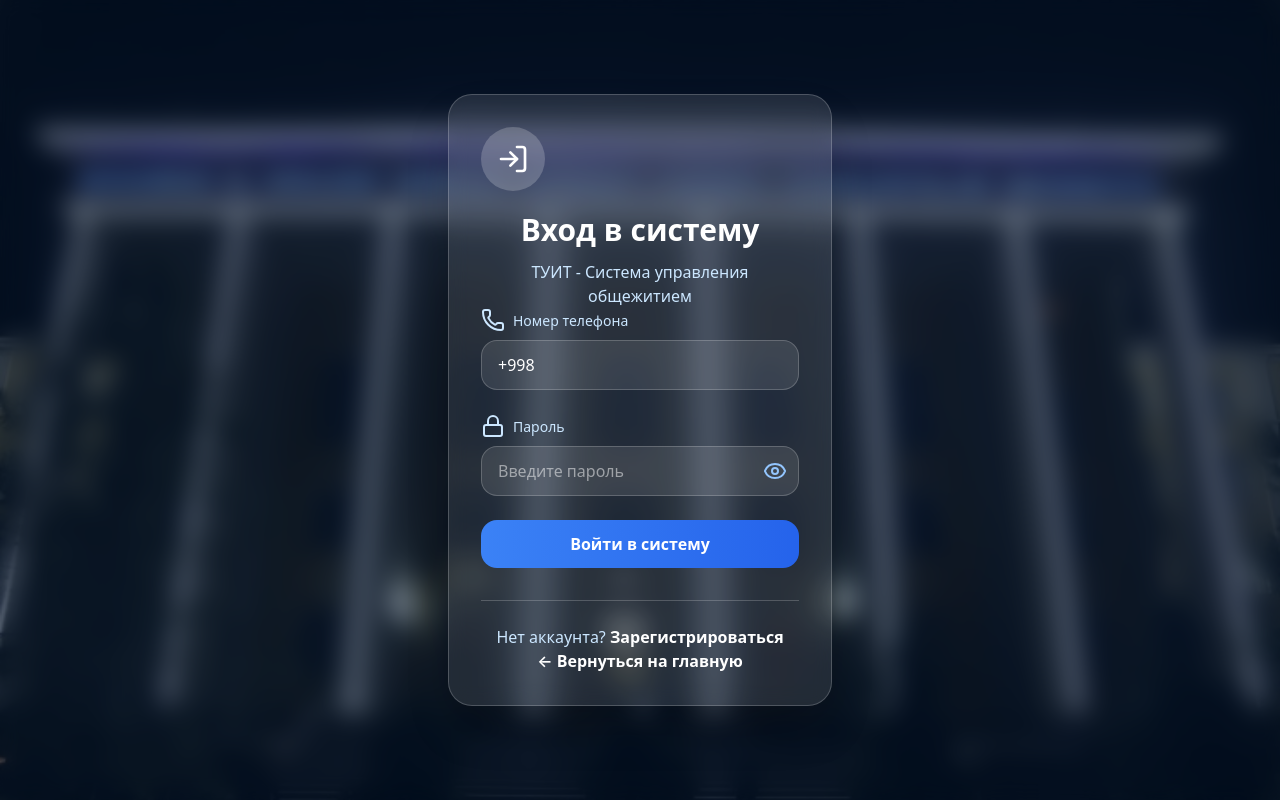
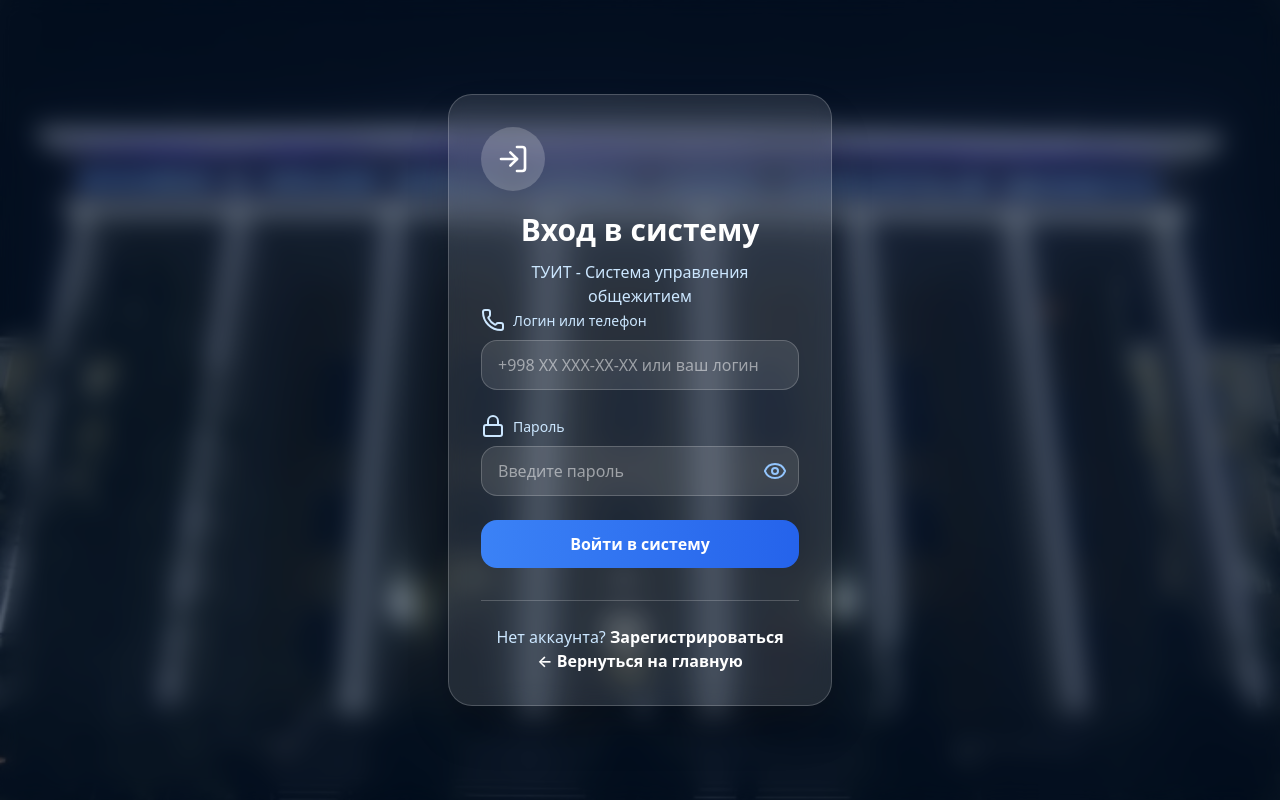
Before and after one commit to um1r6ayeva-create/ttjj, a React (Vite) app in the folder frontend/: page /login in a window 1280 px wide. Built offline with nearby package versions, Linux system fonts and the light colour scheme; no server answers.

Commit message:
feat: login support for commandant and starosta

```diff
--- a/frontend/src/contexts/AuthContext.tsx
+++ b/frontend/src/contexts/AuthContext.tsx
@@ -84,6 +84,10 @@ export const AuthProvider: React.FC<{ children: React.ReactNode }> = ({ children
   }, []);
 
   const formatPhone = (phone: string) => {
+    // Если это логин, возвращаем как есть
+    if (/[a-zA-Z]/.test(phone)) {
+      return phone.trim();
+    }
     let digits = phone.replace(/\D/g, '');
     if (digits.startsWith('998')) digits = digits.slice(3);
     digits = digits.slice(-9);
--- a/frontend/src/pages/auth/components/Login/LoginPage.tsx
+++ b/frontend/src/pages/auth/components/Login/LoginPage.tsx
@@ -5,7 +5,7 @@ import { Eye, EyeOff, Phone, Lock, LogIn, AlertCircle } from 'lucide-react';
 import './LoginPage.css';
 
 const LoginPage: React.FC = () => {
-  const [phone, setPhone] = useState('+998');
+  const [phone, setPhone] = useState('');
   const [password, setPassword] = useState('');
   const [showPassword, setShowPassword] = useState(false);
   const [error, setError] = useState('');
@@ -27,7 +27,12 @@ const LoginPage: React.FC = () => {
   }, []);
 
   const formatPhone = (value: string) => {
+    // Если это логин (содержит буквы), не форматируем как номер
+    if (/[a-zA-Z]/.test(value)) {
+      return value.trim();
+    }
     let digits = value.replace(/\D/g, '');
+    if (!digits) return '';
     if (!digits.startsWith('998')) digits = '998' + digits;
     digits = digits.slice(0, 12);
     const part1 = digits.slice(3, 5);
@@ -49,7 +54,11 @@ const LoginPage: React.FC = () => {
   const handleSubmit = async (e: React.FormEvent) => {
     e.preventDefault();
     setError('');
-    if (!phone || phone.replace(/\D/g, '').length < 12) {
+    if (!phone) {
+      setError('Введите логин или телефон');
+      return;
+    }
+    if (!/[a-zA-Z]/.test(phone) && phone.replace(/\D/g, '').length < 12) {
       setError('Введите корректный номер телефона');
       return;
     }
@@ -88,14 +97,14 @@ const LoginPage: React.FC = () => {
 
         <form onSubmit={handleSubmit} className="login-form">
           <div>
-            <label className="login-label"><Phone /> Номер телефона</label>
+            <label className="login-label"><Phone /> Логин или телефон</label>
             <input
-              type="tel"
+              type="text"
               value={phone}
               maxLength={17}
               onChange={(e) => setPhone(formatPhone(e.target.value))}
               className="input-field"
-              placeholder="+998 XX XXX-XX-XX"
+              placeholder="+998 XX XXX-XX-XX или ваш логин"
               required
             />
           </div>
```
Also changed, not shown: 1 other file (tests, documents, lock files or other folders).
